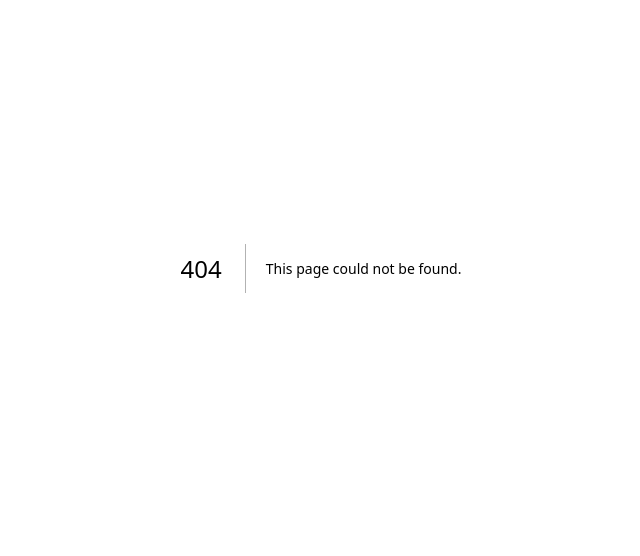
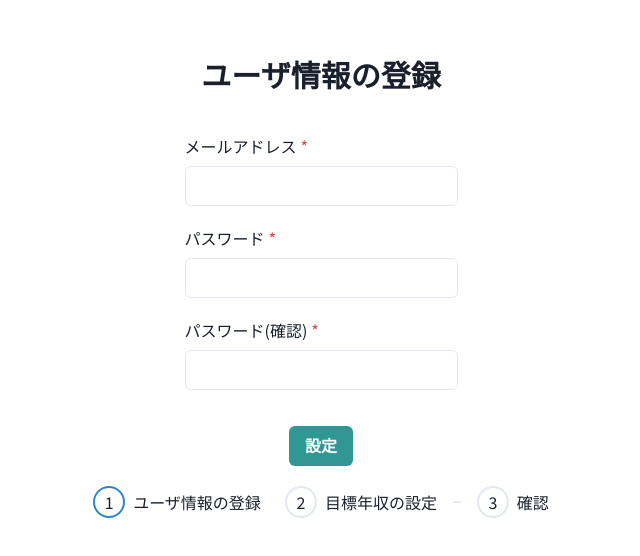
Before and after one commit to Yu-7777/hackit_2024, a Next.js app in the folder front/: page /register in a window 1280 px wide. Before the commit this address had no page. Shown: the part 132-688 px from the top of the page, without its empty margins (319-959 px from the left). Built offline with nearby package versions, Linux system fonts and the light colour scheme.

Commit message:
ユーザーの新規登録を行うページの作成

```diff
--- /dev/null
+++ b/front/app/register/page.tsx
@@ -0,0 +1,59 @@
+"use client";
+
+import { Box, Heading, Stack, Step, StepDescription, StepIcon, StepIndicator, StepNumber, StepSeparator, StepStatus, StepTitle, Stepper, VStack, useSteps } from "@chakra-ui/react";
+import UserInfoStep from "./steps/userInfoStep";
+import { useState } from "react";
+import GoalAnnualIncomeStep from "./steps/GoalAnnualIncomeStep";
+import CheckValueStep from "./steps/CheckValueStep";
+
+export default function RegisterPage() {
+  const [userInfo, setUserInfo] = useState({email: "", password: "", passwordConfirmation: ""});
+  const [goalAnnualIncome, setGoalAnnualIncome] = useState(100);
+
+  const steps = [
+    {title: "ユーザ情報の登録", component: UserInfoStep({userInfo, setUserInfo})},
+    {title: "目標年収の設定", component: GoalAnnualIncomeStep({goalAnnualIncome, setGoalAnnualIncome})},
+    {title: "確認", component: CheckValueStep({userData: {email: userInfo.email, password: userInfo.password, passwordConfirmation: userInfo.passwordConfirmation, goalAnnualIncome: goalAnnualIncome}})}
+  ]
+
+  const {activeStep, setActiveStep} = useSteps({
+    index: 0,
+    count: steps.length,
+  });
+
+  return (
+    <VStack h="100vh" w="100vw" justify="center">
+      <Stack spacing={5} mt={10} align="center">
+        <Box>
+          <Box textAlign="center">
+            <Heading as="h1" size="lg">{steps[activeStep].title}</Heading>
+          </Box>
+        </Box>
+
+        <Box>
+          {steps[activeStep].component}
+        </Box>
+
+        <Stepper index={activeStep}>
+          {steps.map((step, index) => (
+            <Step key={index} onClick={() => setActiveStep(index)} style={{cursor: "pointer"}}>
+              <StepIndicator>
+                <StepStatus
+                  complete={<StepIcon />}
+                  incomplete={<StepNumber />}
+                  active={<StepNumber />}
+                />
+              </StepIndicator>
+
+              <Box flexShrink='0'>
+                <StepTitle>{step.title}</StepTitle>
+              </Box>
+
+              <StepSeparator />
+            </Step>
+          ))}
+        </Stepper>
+      </Stack>
+    </VStack>
+  );
+}
--- /dev/null
+++ b/front/app/register/steps/CheckValueStep.tsx
@@ -0,0 +1,62 @@
+import { Box, Button, FormControl, FormLabel, Icon, Input, Table, TableCaption, TableContainer, Tbody, Td, Text, Th, Thead, Tr, useToast } from "@chakra-ui/react";
+import { Formik, useFormik } from "formik";
+import { Dispatch, SetStateAction, useState } from "react";
+import { BiPaperPlane } from "react-icons/bi";
+
+type InputData = {
+  email: string;
+  password: string;
+  passwordConfirmation: string;
+  goalAnnualIncome: number;
+}
+
+function CheckValueStep(props: {userData:InputData}) {
+  const toast = useToast();
+
+  const formik = useFormik({
+    initialValues: {},
+    onSubmit: (values, actions) => {
+      console.log(props.userData);
+      actions.setSubmitting(false);
+    }
+  });
+
+  return (
+    <>
+      <Text fontSize="2xl" textAlign="center">以下の内容で登録します</Text>
+      <TableContainer>
+        <Table variant="simple">
+          <TableCaption>情報が反映されてない場合、各ステップの「確定」ボタンを押してください。</TableCaption>
+          <Thead>
+            <Tr>
+              <Th>メールアドレス</Th>
+              <Th>パスワード</Th>
+              <Th isNumeric>目標年収</Th>
+            </Tr>
+          </Thead>
+          <Tbody>
+            <Tr>
+              <Td>{props.userData.email}</Td>
+              <Td>{props.userData.password}</Td>
+              <Td isNumeric>{props.userData.goalAnnualIncome}万円</Td>
+            </Tr>
+          </Tbody>
+        </Table>
+      </TableContainer>
+      <form onSubmit={formik.handleSubmit}>
+        <Box textAlign="center">
+          <Button
+            mt={4}
+            colorScheme='teal'
+            isLoading={formik.isSubmitting}
+            type='submit'
+          >
+            この内容で送信する<Icon as={BiPaperPlane} ml={2} />
+          </Button>
+        </Box>
+      </form>
+    </>
+  );
+}
+
+export default CheckValueStep;
--- /dev/null
+++ b/front/app/register/steps/GoalAnnualIncomeStep.tsx
@@ -0,0 +1,48 @@
+import { Box, Button, FormControl, FormLabel, Input, NumberDecrementStepper, NumberIncrementStepper, NumberInput, NumberInputField, NumberInputStepper, useToast } from "@chakra-ui/react";
+import { useFormik } from "formik";
+import { Dispatch, SetStateAction } from "react";
+
+function GoalAnnualIncomeStep(props: {goalAnnualIncome: number, setGoalAnnualIncome: Dispatch<SetStateAction<number>>}) {
+  const toast = useToast();
+
+  const formik = useFormik({
+    initialValues: {goalAnnualIncome: props.goalAnnualIncome},
+    onSubmit: (values, actions) => {
+      console.log(values);
+      props.setGoalAnnualIncome(values.goalAnnualIncome);
+
+      toast({
+        title: "保存完了",
+        description: "設定が保存されました",
+        status: "success",
+        duration: 9000,
+        isClosable: true,
+      });
+
+      actions.setSubmitting(false);
+    }
+  });
+  return (
+    <>
+      <form onSubmit={formik.handleSubmit}>
+        <FormControl isInvalid={false} isRequired>
+          <FormLabel>目標年収</FormLabel>
+          <Input type="number" onChange={formik.handleChange} name="goalAnnualIncome" value={formik.values.goalAnnualIncome} />万円
+        </FormControl>
+
+        <Box textAlign="center">
+          <Button
+            mt={4}
+            colorScheme='teal'
+            isLoading={formik.isSubmitting}
+            type='submit'
+          >
+            設定
+          </Button>
+        </Box>
+      </form>
+    </>
+  );
+}
+
+export default GoalAnnualIncomeStep;
--- /dev/null
+++ b/front/app/register/steps/userInfoStep.tsx
@@ -0,0 +1,73 @@
+import { Box, Button, FormControl, FormLabel, Input, useToast } from "@chakra-ui/react";
+import { Formik, useFormik } from "formik";
+import { Dispatch, SetStateAction, useState } from "react";
+
+type UserInfo = {
+  email: string;
+  password: string;
+  passwordConfirmation: string;
+}
+
+function UserInfoStep(props: {userInfo:UserInfo, setUserInfo: Dispatch<SetStateAction<UserInfo>>}) {
+  const toast = useToast();
+
+  const formik = useFormik({
+    initialValues: {email: props.userInfo.email, password: props.userInfo.password, passwordConfirmation: props.userInfo.passwordConfirmation},
+    onSubmit: (values, actions) => {
+      props.setUserInfo({email: values.email, password: values.password, passwordConfirmation: values.passwordConfirmation});
+
+      toast({
+        title: "保存完了",
+        description: "設定が保存されました",
+        status: "success",
+        duration: 9000,
+        isClosable: true,
+      });
+
+      actions.setSubmitting(false);
+    }
+  });
+
+  function isSamePassword() {
+    const password = props.userInfo.password;
+    const passwordConfirmation = props.userInfo.passwordConfirmation;
+
+    if (password === "" || passwordConfirmation === "") return true;
+
+    return password === passwordConfirmation;
+  }
+
+  return (
+    <>
+      <form onSubmit={formik.handleSubmit}>
+        <FormControl isInvalid={false} isRequired my={5}>
+          <FormLabel>メールアドレス</FormLabel>
+          <Input type="email" onChange={formik.handleChange} name="email" value={formik.values.email} />
+        </FormControl>
+
+        <FormControl isInvalid={!isSamePassword()} isRequired my={5}>
+          <FormLabel>パスワード</FormLabel>
+          <Input type="password" onChange={formik.handleChange} name="password" value={formik.values.password} />
+        </FormControl>
+
+        <FormControl isInvalid={!isSamePassword()} isRequired my={5}>
+          <FormLabel>パスワード(確認)</FormLabel>
+          <Input type="password" onChange={formik.handleChange} name="passwordConfirmation" value={formik.values.passwordConfirmation} />
+        </FormControl>
+
+        <Box textAlign="center">
+          <Button
+            mt={4}
+            colorScheme='teal'
+            isLoading={formik.isSubmitting}
+            type='submit'
+          >
+            設定
+          </Button>
+        </Box>
+      </form>
+    </>
+  );
+}
+
+export default UserInfoStep;
```
